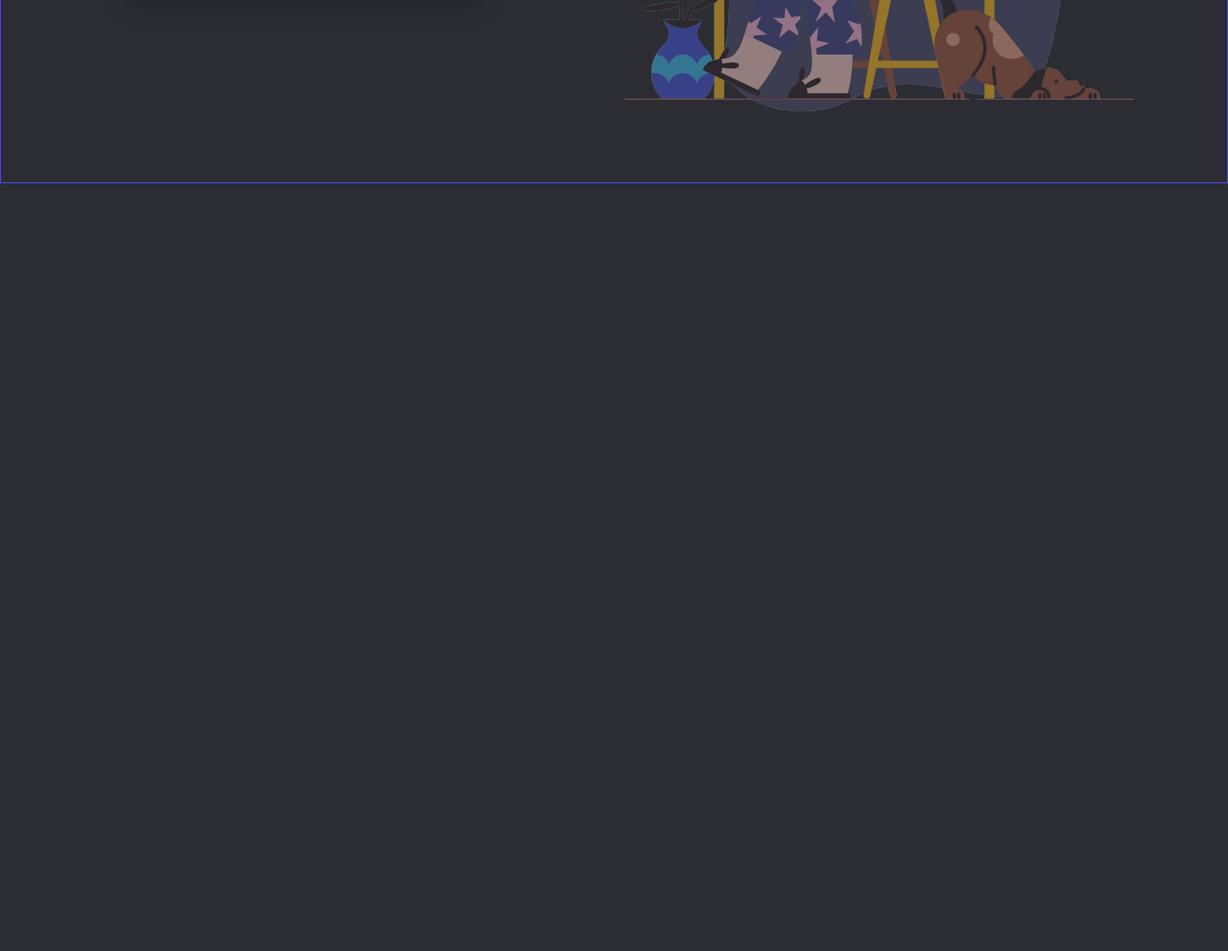
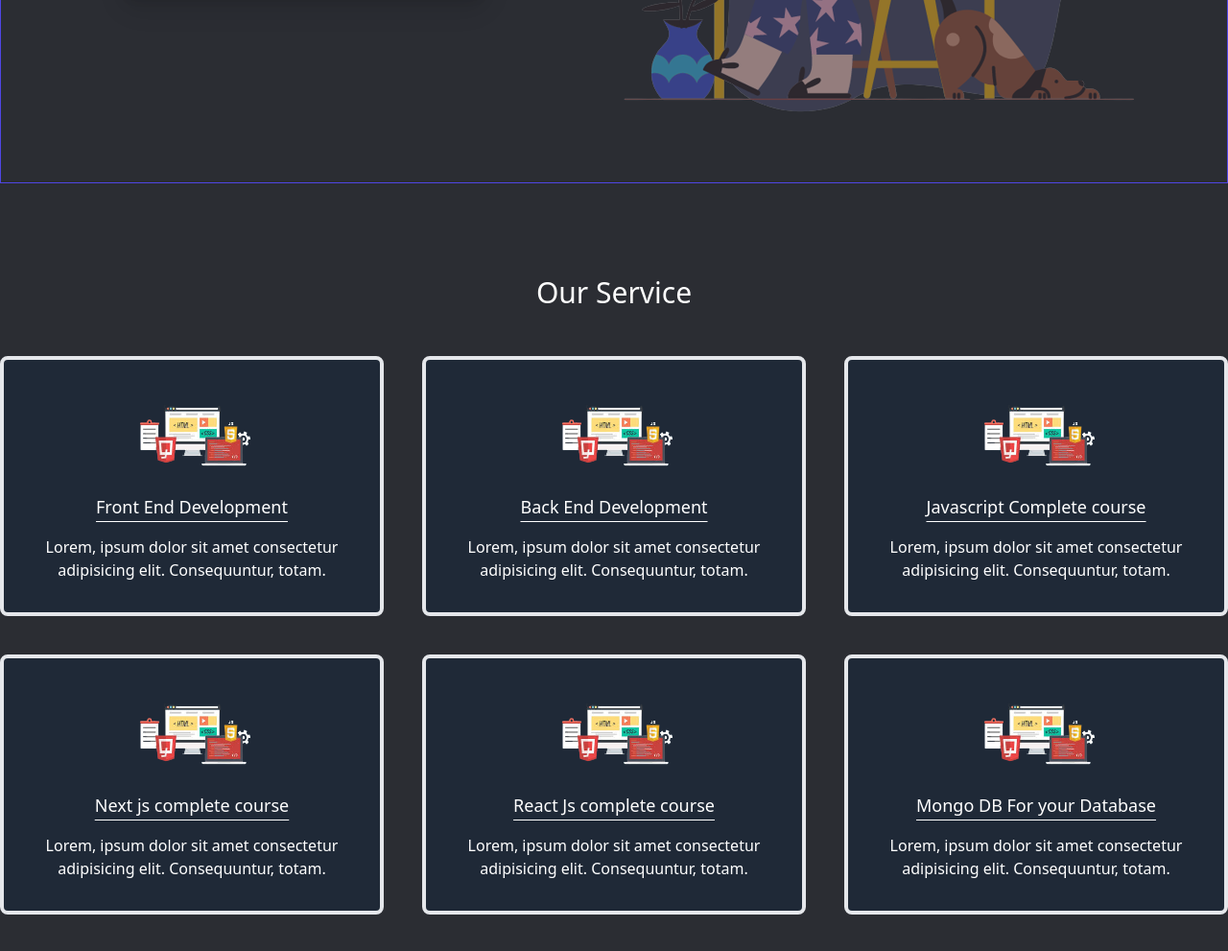
Before and after one commit to Rabeya-Akhi-D/First-Tailwind-Project, a website built with Vite: page index.html in a window 1280 px wide. Shown: the part 537-1528 px from the top of the page at 96% size. Before the commit the page ends 800 px from the top, so only its background shows below. Built offline with nearby package versions, Linux system fonts and the light colour scheme.

Commit message:
some changes

```diff
--- a/index.html
+++ b/index.html
@@ -7,7 +7,7 @@
     <link rel="stylesheet" href="css/main.css">
 </head>
 <body class="bg-[#2B2D33]">
-   <nav class="shadow-xl">
+   <nav class="shadow-xl sticky top-0 z-10">
     <div class="container">
         <div class="sm:flex justify-between py-5 items-center">
             <div class="text-center mb-3">
@@ -29,7 +29,7 @@
     <div class="container mx-auto border h-[80vh] px-10 pt-10 border-indigo-600 border-t-0 text-white sm:flex justify-around items-center text-center">
         <div>
             <h1 class="text-2xl sm:text-5xl mb-5 sm:mb-16">Smart Coders:Learn <br>Programming</h1>
-            <button class="bg-indigo-900 px-7 py-3 rounded-full text-xl shadow-xl hover:bg-indigo-400">Join:Our Programming Platform <svg class="inline-block w-7 text-red-700 animate-ping ml-2" xmlns="http://www.w3.org/2000/svg" fill="none" viewBox="0 0 24 24" stroke-width="1.5" stroke="currentColor" class="size-6">
+            <button class="bg-indigo-900 px-7 py-3 transition rounded-full text-xl shadow-xl hover:bg-indigo-400">Join:Our Programming Platform <svg class="inline-block w-7 text-red-700 animate-ping ml-2" xmlns="http://www.w3.org/2000/svg" fill="none" viewBox="0 0 24 24" stroke-width="1.5" stroke="currentColor" class="size-6">
                 <path stroke-linecap="round" stroke-linejoin="round" d="M17.25 8.25 21 12m0 0-3.75 3.75M21 12H3" />
               </svg>
               </button>
@@ -39,6 +39,45 @@
         </div>
     </div>
 </header>
+<main class="container">
+    <section class="mt-24 my-24">
+        <h2 class="text-white text-3xl text-center mb-12">Our Service</h2>
+        <div class="grid md:grid-cols-2 lg:grid-cols-3 gap-10">
+
+                <div class="bg-gray-800 p-8 rounded-lg text-center border border-4 hover:border-indigo-700 cursor-pointer">
+                <img class="w-1/2 mx-auto" src="images/frontEnd.png" alt="">
+                <h4 class="text-white text-lg underline underline-offset-8 my-4">Front End Development</h4>
+                <p class="text-white">Lorem, ipsum dolor sit amet consectetur adipisicing elit. Consequuntur, totam.</p>
+            </div>
+            <div class="bg-gray-800 p-8 rounded-lg  text-center border border-4 hover:border-indigo-700 cursor-pointer">
+                <img class="w-1/2 mx-auto" src="images/frontEnd.png" alt="">
+                <h4 class="text-white text-lg underline underline-offset-8 my-4">Back End Development</h4>
+                <p class="text-white">Lorem, ipsum dolor sit amet consectetur adipisicing elit. Consequuntur, totam.</p>
+            </div>
+            <div class="bg-gray-800 p-8 rounded-lg  text-center border border-4 hover:border-indigo-700 cursor-pointer">
+                <img class="w-1/2 mx-auto" src="images/frontEnd.png" alt="">
+                <h4 class="text-white text-lg underline underline-offset-8 my-4">Javascript Complete course</h4>
+                <p class="text-white">Lorem, ipsum dolor sit amet consectetur adipisicing elit. Consequuntur, totam.</p>
+            </div>
+            <div class="bg-gray-800 p-8 rounded-lg text-center border border-4 hover:border-indigo-700 cursor-pointer">
+                <img class="w-1/2 mx-auto" src="images/frontEnd.png" alt="">
+                <h4 class="text-white text-lg underline underline-offset-8 my-4">Next js complete course</h4>
+                <p class="text-white">Lorem, ipsum dolor sit amet consectetur adipisicing elit. Consequuntur, totam.</p>
+            </div>
+            <div class="bg-gray-800 p-8 rounded-lg text-center border border-4 hover:border-indigo-700 cursor-pointer">
+                <img class="w-1/2 mx-auto" src="images/frontEnd.png" alt="">
+                <h4 class="text-white text-lg underline underline-offset-8 my-4">React Js complete course</h4>
+                <p class="text-white">Lorem, ipsum dolor sit amet consectetur adipisicing elit. Consequuntur, totam.</p>
+            </div>
+            <div class="bg-gray-800 p-8 rounded-lg text-center border border-4 hover:border-indigo-700 cursor-pointer">
+                <img class="w-1/2 mx-auto" src="images/frontEnd.png" alt="">
+                <h4 class="text-white text-lg underline underline-offset-8 my-4">Mongo DB For your Database</h4>
+                <p class="text-white">Lorem, ipsum dolor sit amet consectetur adipisicing elit. Consequuntur, totam.</p>
+            </div>
+
+        </div>
+    </section>
+</main>
 
 
 
```
